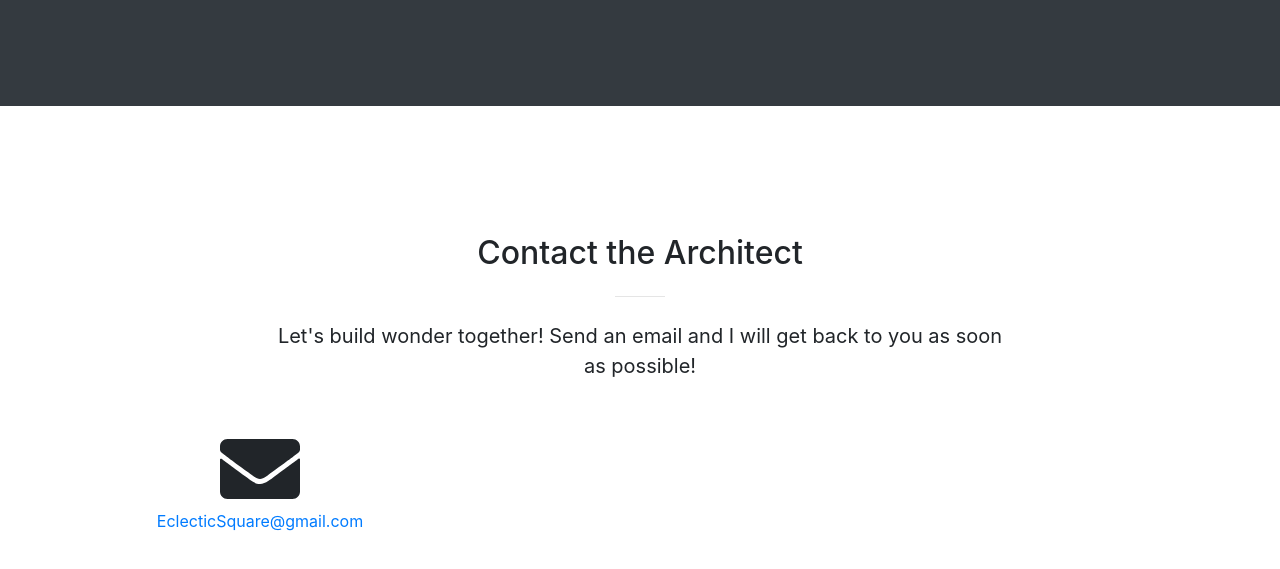
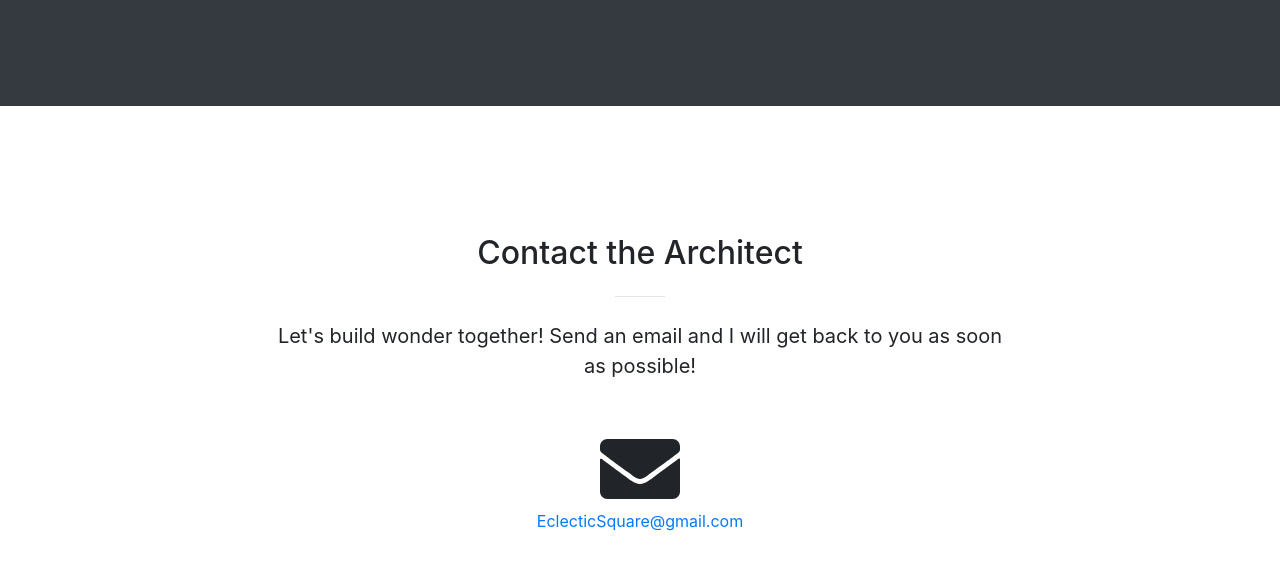
Before and after one commit to EclecticSquare/TBrysonPortfolioArchitect, a website with bundled scripts: page index.html in a window 1280 px wide. Shown: the part 3749-4318 px from the top of the page. Built offline with nearby package versions, Linux system fonts and the light colour scheme; a script that the page names is missing; files whose address does not match are found by name.

Commit message:
updated contact

```diff
--- a/index.html
+++ b/index.html
@@ -281,13 +281,13 @@
             <p class="mb-5"   style="font-size: 2.5vh">Let's build wonder together! Send an email and I will get back to you as soon as possible!</p>
           </div>
         </div>
-        <div class="row">
-          <div class="col-lg-4 mr-auto text-center">
-              <i class="fas fa-envelope text-center" style="font-size: 10vh; margin: auto"></i>
+
+          <div class="text-center">
+              <i class="fas fa-envelope" style="font-size: 10vh; margin: auto"></i>
             <p>
               <a href="mailto:your-email@your-domain.com"  style="font-size: 2vh">EclecticSquare@gmail.com</a>
             </p>
-          </div>
+
         </div>
       </div>
     </section>
```
